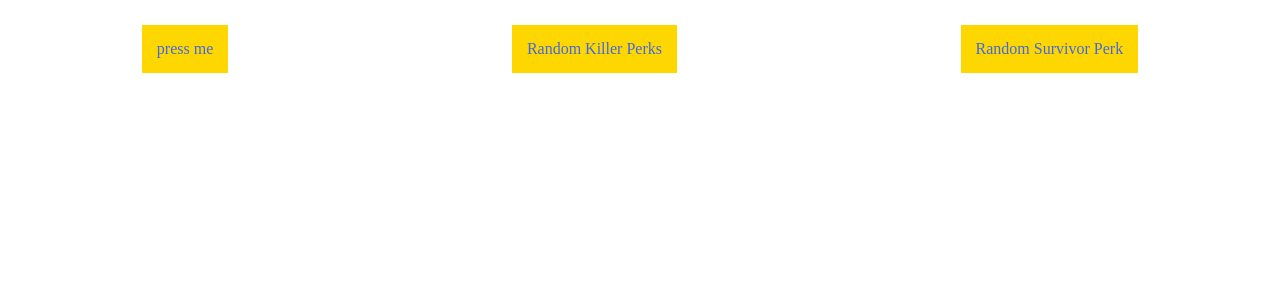
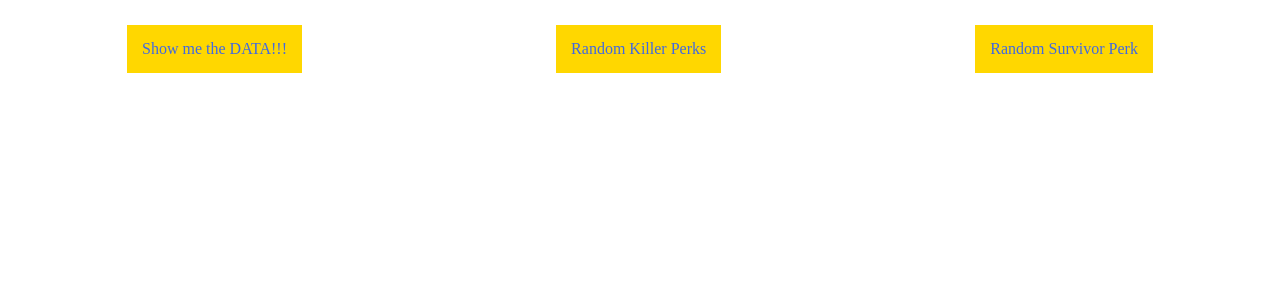
Before and after one commit to MattBourgeois/Flask_dbd_roullette, a Flask app: page / in a window 1280 px wide. Shown: the top 300 px of the page. Run offline with Flask 3, Linux system fonts and the light colour scheme.

Commit message:
design alteration

```diff
--- a/Flask_app/templates/index.html
+++ b/Flask_app/templates/index.html
@@ -8,7 +8,7 @@
 </head>
 <body>
 	<div id="button">
-		<a href="/data">press me</a>
+		<a href="/data">Show me the DATA!!!</a>
 		<a href="/random_killer" id="killer_perk">Random Killer Perks</a>
 		<a href="/random_surv">Random Survivor Perk</a>
 	</div>
```
